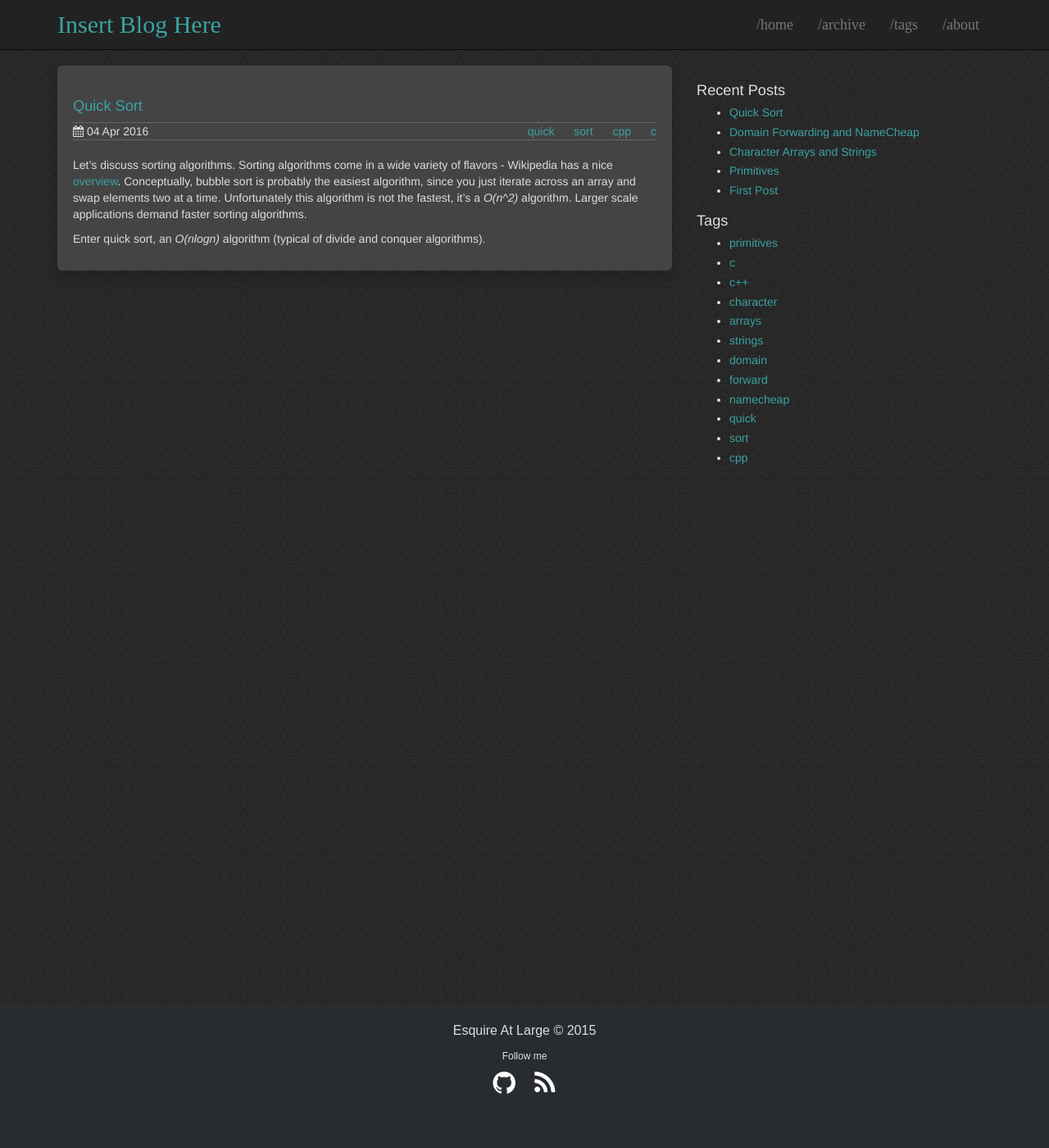
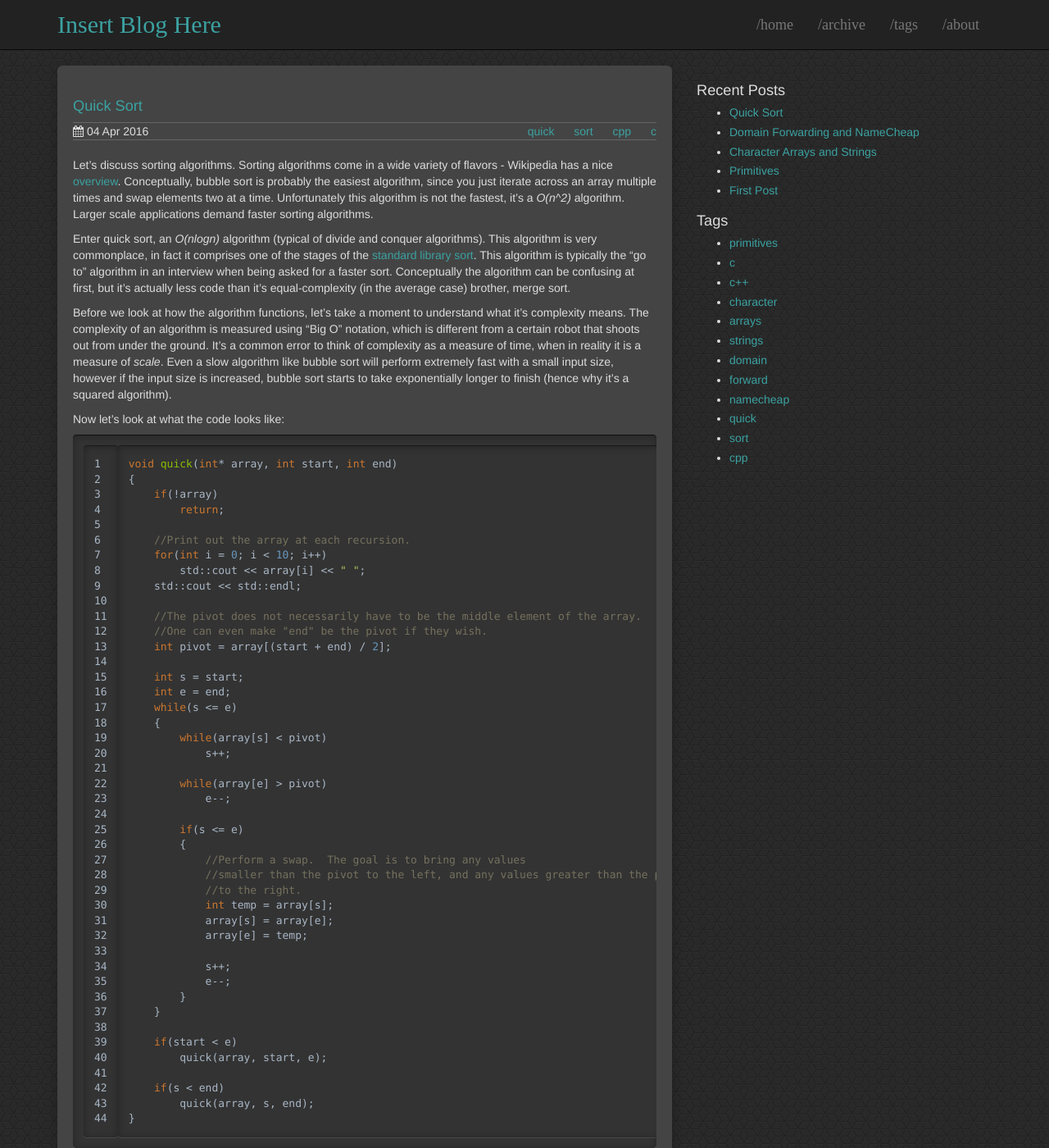
Before and after one commit to esquireatlarge/esquireatlarge.github.io, a Jekyll site: the page built from _posts/2016-04-04-quick_sort.md, in a window 1280 px wide and 1400 px high. Shown: the whole window at 82% size. Built offline with Jekyll 4.4.1, drawn with Linux system fonts in a browser that asks for light colours.

Commit message:
Update 2016-04-04-quick_sort.md
Updated information

```diff
--- a/_posts/2016-04-04-quick_sort.md
+++ b/_posts/2016-04-04-quick_sort.md
@@ -7,6 +7,56 @@ description: A description of the common sorting algorithm
 visible: 1
 ---
 
-Let's discuss sorting algorithms.  Sorting algorithms come in a wide variety of flavors - Wikipedia has a nice [overview](https://en.wikipedia.org/wiki/Sorting_algorithm).  Conceptually, bubble sort is probably the easiest algorithm, since you just iterate across an array and swap elements two at a time.  Unfortunately this algorithm is not the fastest, it's a _O(n^2)_ algorithm.  Larger scale applications demand faster sorting algorithms.
+Let's discuss sorting algorithms.  Sorting algorithms come in a wide variety of flavors - Wikipedia has a nice [overview](https://en.wikipedia.org/wiki/Sorting_algorithm).  Conceptually, bubble sort is probably the easiest algorithm, since you just iterate across an array multiple times and swap elements two at a time.  Unfortunately this algorithm is not the fastest, it's a _O(n^2)_ algorithm.  Larger scale applications demand faster sorting algorithms.
 
-Enter quick sort, an _O(nlogn)_ algorithm (typical of divide and conquer algorithms).
+Enter quick sort, an _O(nlogn)_ algorithm (typical of divide and conquer algorithms).  This algorithm is very commonplace, in fact it comprises one of the stages of the [standard library sort](https://en.wikipedia.org/wiki/Sort_(C%2B%2B)).  This algorithm is typically the "go to" algorithm in an interview when being asked for a faster sort.  Conceptually the algorithm can be confusing at first, but it's actually less code than it's equal-complexity (in the average case) brother, merge sort.
+
+Before we look at how the algorithm functions, let's take a moment to understand what it's complexity means.  The complexity of an algorithm is measured using "Big O" notation, which is different from a certain robot that shoots out from under the ground.  It's a common error to think of complexity as a measure of time, when in reality it is a measure of *scale*.  Even a slow algorithm like bubble sort will perform extremely fast with a small input size, however if the input size is increased, bubble sort starts to take exponentially longer to finish (hence why it's a squared algorithm).
+
+Now let's look at what the code looks like:
+{% highlight cpp linenos %}
+void quick(int* array, int start, int end)
+{
+    if(!array)
+        return;
+
+    //Print out the array at each recursion.
+    for(int i = 0; i < 10; i++)
+        std::cout << array[i] << " ";
+    std::cout << std::endl;
+
+    //The pivot does not necessarily have to be the middle element of the array.
+    //One can even make "end" be the pivot if they wish.
+    int pivot = array[(start + end) / 2];
+
+    int s = start;
+    int e = end;
+    while(s <= e)
+    {
+        while(array[s] < pivot)
+            s++;
+
+        while(array[e] > pivot)
+            e--;
+
+        if(s <= e)
+        {
+            //Perform a swap.  The goal is to bring any values
+            //smaller than the pivot to the left, and any values greater than the pivot
+            //to the right.
+            int temp = array[s];
+            array[s] = array[e];
+            array[e] = temp;
+
+            s++;
+            e--;
+        }
+    }
+
+    if(start < e)
+        quick(array, start, e);
+
+    if(s < end)
+        quick(array, s, end);
+}
+{% endhighlight %}
```
